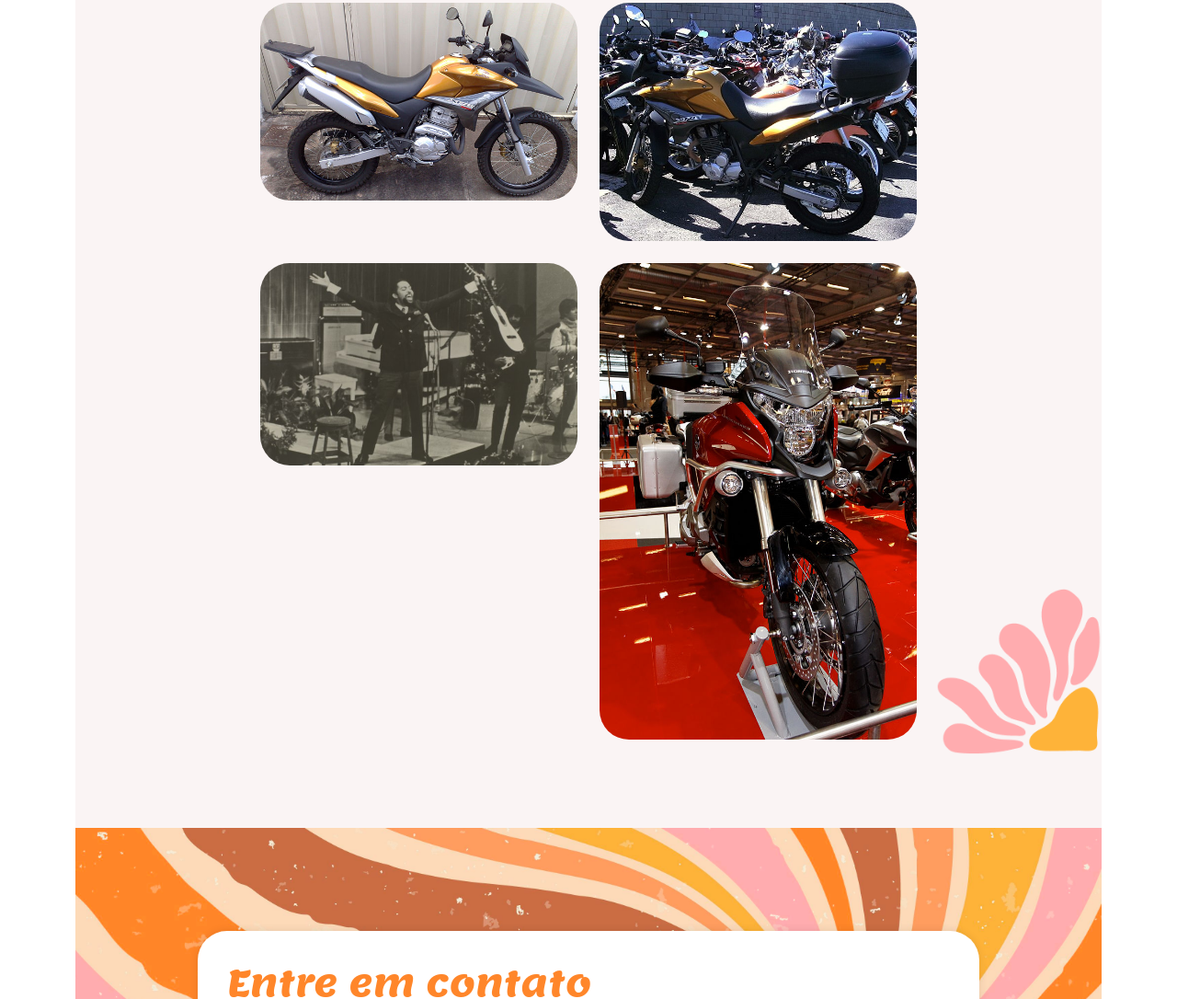
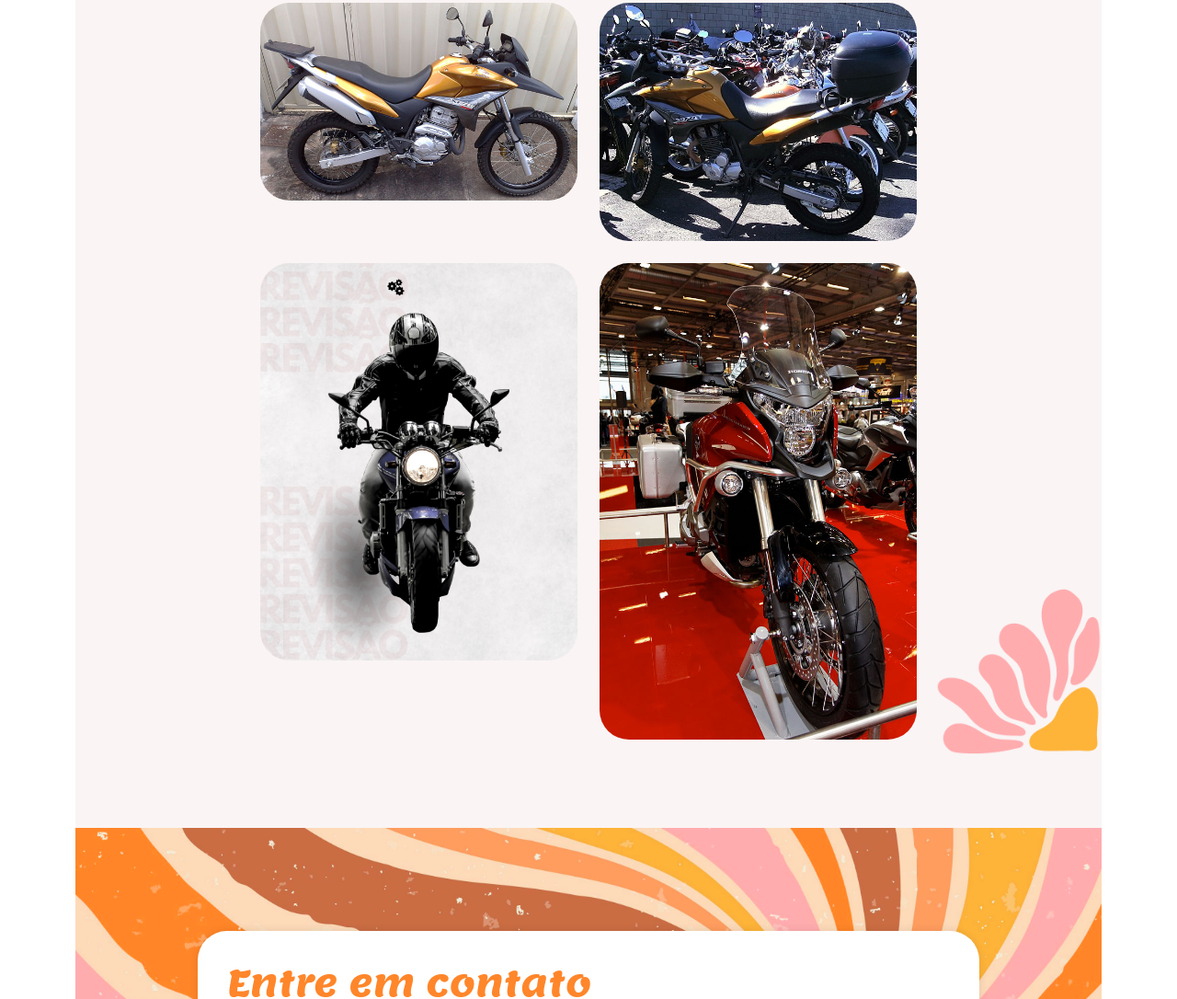
Before and after one commit to igoorzin/moto, a plain HTML site: page index.html in a window 1280 px wide. Shown: the part 2042-3128 px from the top of the page at 92% size. Drawn offline with nearby package versions, Linux system fonts and the light colour scheme.

Commit message:
Update index.html

```diff
--- a/index.html
+++ b/index.html
@@ -81,7 +81,7 @@
                 </div>
                 <div class="row mt-4  justify-content-md-center">
                     <div class="col-md-4">
-                        <img src="img/lossy-page1-640px-Gilberto_Gil_nos_anos_1960.tif.jpg" class="img-fluid rounded-5" loading="lazy">
+                        <img src="img/Retrato instagram para oficina mecânica profissional branco.png" class="img-fluid rounded-5" loading="lazy">
                     </div>
                     <div class="col-md-4">
                         <img src="img/Paris_-_Salon_de_la_moto_2011_-_Honda_-_Crosstourer_-_002.jpg"
```
